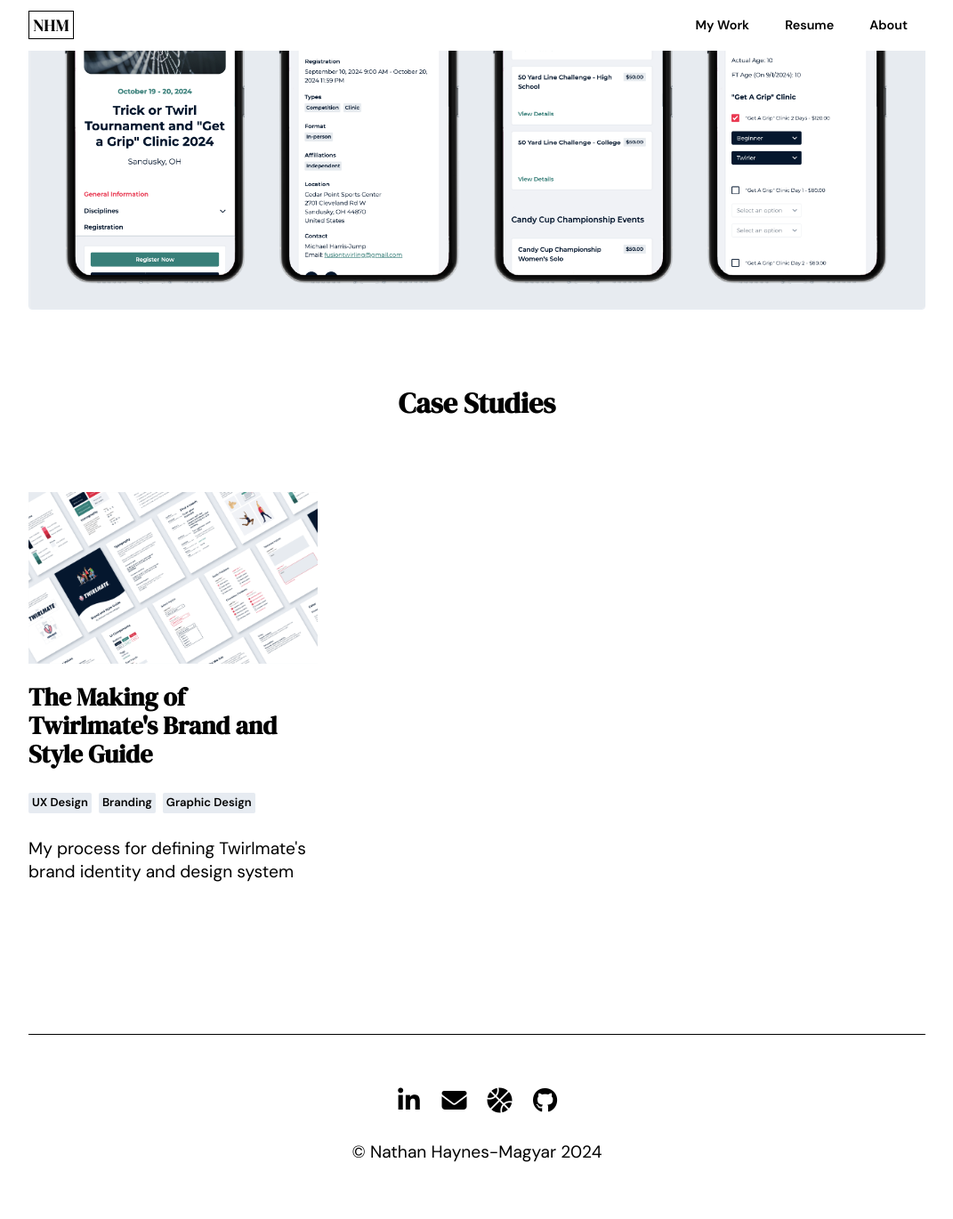
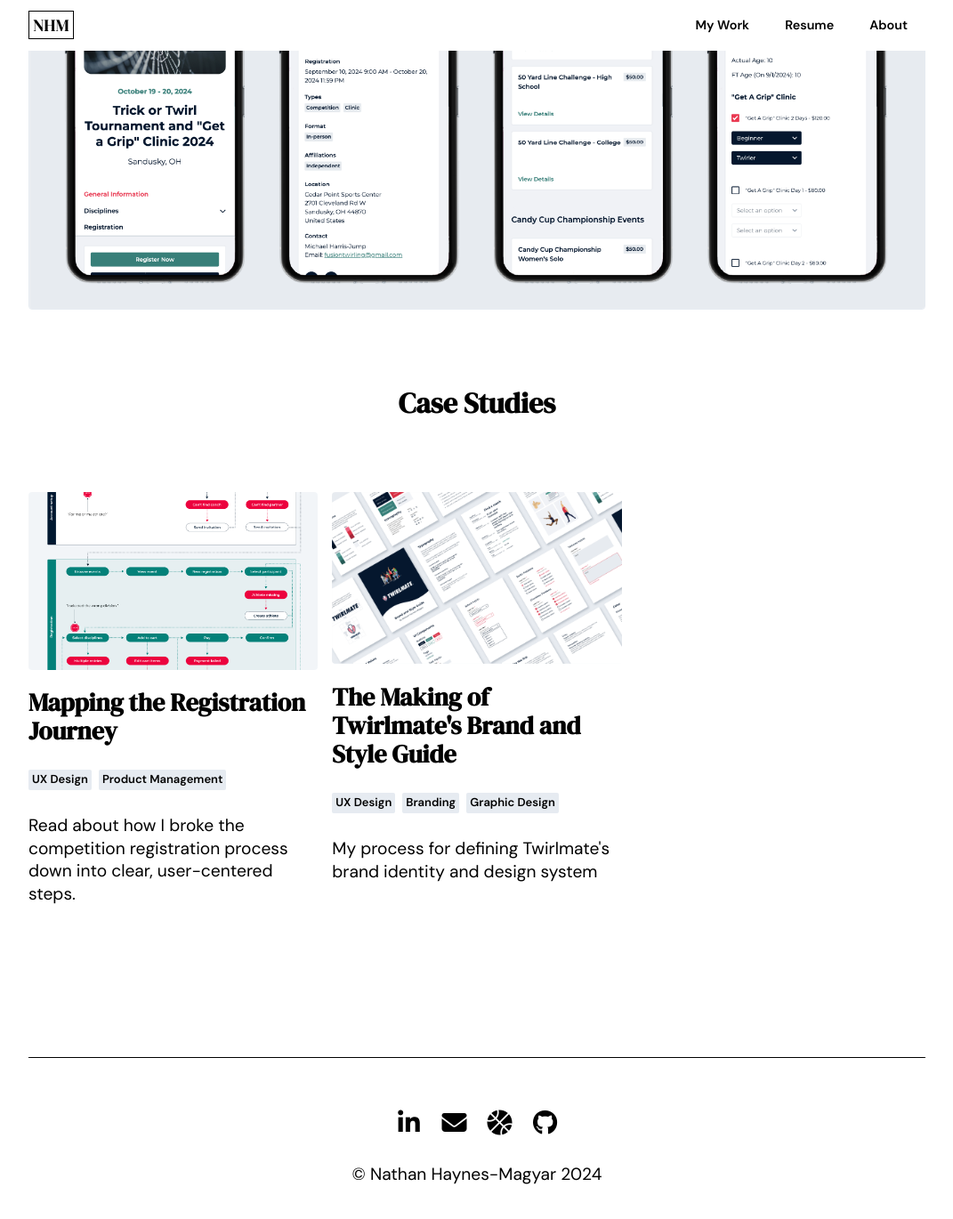
Before and after one commit to njhmagyar/njhmagyar.github.io, a Jekyll site: the page built from _projects/twirlmate.md, in a window 1280 px wide and 1400 px high, scrolled down 1158 px. Shown: the top 1370 px of the window at 89% size, without its empty margins (104-1175 px from the left). Built offline with Jekyll 4.4.1, drawn with Linux system fonts in a browser that asks for light colours; nearby versions of some CDN libraries; some of the changed lines change nothing that is shown.

Commit message:
Add registration journey map case study; fix responsiveness

```diff
--- a/_layouts/default.html
+++ b/_layouts/default.html
@@ -3,6 +3,8 @@
 
 <head>
   <meta charset="utf-8">
+  <meta http-equiv="X-UA-Compatible" content="IE=edge,chrome=1">
+  <meta name="viewport" content="width=device-width, initial-scale=1.0, minimum-scale=1">
   <title>{{ page.title }}</title>
   <link rel="stylesheet" href="/assets/css/styles.css">
   <script src="https://kit.fontawesome.com/811f62710e.js" crossorigin="anonymous"></script>
--- a/_layouts/project.html
+++ b/_layouts/project.html
@@ -57,7 +57,7 @@
     {% for post in filtered_posts %}
     <li class="nhm-card-grid__item">
       <a href="{{ post.url }}" class="nhm-card__link" aria-label="{{ post.title }}">
-        <img class="nhm-card__image" src="{{ post.image }}" alt="">
+        <img class="nhm-card__image mxh-200 rounded" src="{{ post.image }}" alt="">
         <div class="nhm-card--vertical__body pt-1">
           <h3 class="mt-0">{{ post.title }}</h3>
           <ul class="nhm-tag-list">
--- /dev/null
+++ b/_posts/2024-10-17-twirlmate-mapping-registration-journey.md
@@ -0,0 +1,181 @@
+---
+title:  "Mapping the Registration Journey"
+category: twirlmate
+roles: [UX Design, Product Management]
+project: Twirlmate
+image: /assets/images/twirlmate/registration-journey/cover.png
+description: "Read about how I broke the competition registration process down into clear, user-centered steps."
+---
+{% assign project = site.projects | where: 'name', page.project | first %}
+**Project:** <a href="{{ project.url }}" class="text--link">{{ project.name }}</a>
+
+**My Role:** UX Designer, Product Manager
+
+**Methods and Tools:** Journey Mapping, Figma
+
+## The Problem
+{:.mt-3}
+When I set out to design an event registration system for the sport of competitive baton twirling, I thought to myself, “How hard could it be? All you need to collect are two general types of information: who is participating, and what are they participating in.”
+
+However, I quickly realized there is far more to this process. For starters, the registration journey begins way before a person is actually ready to fill out the entry form. Also, during the registration process there’s a lot of information to collect for a given participant that must be collected in a certain order. And when it comes to getting users all the way to the finish line of their purchase, there are several points at which they might get stuck or drop off.
+
+To wrap my head around this ballooning complexity, I needed to map out the overarching journey people were going to take both as customers and users to register via Twirlmate. Here’s how I did it.
+
+## The Process
+{:.mt-3}
+
+### Develop personas
+{:.mt-2}
+The first step was to clarify who’s journey this was going to be. Characteristics I considered included:
+
+- Age
+
+- Gender
+
+- Tech savviness
+
+- Baton twirling roles
+
+- Baton twirling experience
+
+![Athlete](/assets/images/twirlmate/registration-journey/twirlmate-persona--noelle.png "New Parent"){:.w-100.rounded.mt-3.mb-1}
+
+![Athlete](/assets/images/twirlmate/registration-journey/twirlmate-persona--annabel.png "Athlete"){:.w-100.rounded.mb-1}
+
+![Athlete](/assets/images/twirlmate/registration-journey/twirlmate-persona--lisa.png "Experienced Professional"){:.w-100.rounded.mb-1}
+
+
+To arrive at the above personas, I drew on my personal experience as a former competitor and current judge. Direct observation at baton contests tells me that the sport is heavily dominated by middle school and high school-aged girls, and most parents in attendance are moms. If someone is a coach in the sport, they most likely twirled themselves in their youth and now wear multiple hats as a parent, judge, and event organizer as well. Finally, because the sport still runs almost entirely on mail-in entries and pen/paper scoresheets, the average comfort level with technology is most likely very low.
+
+### Define the customer journey
+{:.mt-3}
+Next, keeping all these people in mind, I brainstormed the major phases of the customer journey. I did so by reflecting on my own experience as a former athlete and observing others’ behavior in baton twirling Facebook groups.
+
+The stages I identified included:
+
+![Key Stages](/assets/images/twirlmate/registration-journey/key-stages.png "Key Stages"){:.w-100.rounded.my-3}
+
+**1) Discover** – Customers start by finding out about an event, typically through word of mouth, organic web search, social media, or an email announcement.
+
+**2) Gather**  – Next, customers need to evaluate whether or not to attend by more thoroughly reviewing the details of an event: location, date and time, what’s offered, any special rules or restrictions, etc.
+
+**3) Register** – If they decide to register their athlete, they fill out a form and pay.
+
+**4) Return** - Ideally customers will return to Twirlmate in the future and use it as a go-to source for information on upcoming events.
+
+### Fill in the details
+{:.mt-3}
+The previous stages were a great starting point but they needed to be more specific, so I fleshed them out with a more detailed narrative of what the customer is thinking/feeling, what they're doing, and what might help them move to the next stage:
+
+![Detailed Stages](/assets/images/twirlmate/registration-journey/detailed-stages.png "Detailed Stages"){:.w-100.rounded.my-3}
+
+**1)	Discover** – User sees a Facebook post announcing a save-the-date for a contest happening near them later in the year. They mark the date in their family calendar.
+
+**2)	Gather** - A few months later, they see another Facebook post announcing registration is now open. They click the link to view the contest information and make a mental note to register before the deadline but don’t start the process yet.
+
+**3)	Register** - Finally, they see another Facebook post reminding people that the deadline to register is tomorrow. They stop what they’re doing and return to Twirlmate to register.
+
+**4) Return** - Having had a streamlined, intuitive, positive experience on Twirlmate the first time and seeing a variety of upcoming events listed, they come back to the site to see what other opportunities are offered near them. The customer sees a number of future events they want to register their athlete for, so they bookmark Twirlmate's event calendar to easily return to later.
+
+### Map the registration UX journey
+{:.mt-3}
+
+After clarifying the overarching stages of a customer's journey with Twirlmate, I applied the same kind of step-wise thinking to the interactions they perform as users of the system during the registration flow.
+
+I asked myself, "What actions must the user take, and in what order?" I came to realize there were two distinct interaction flows for the user to complete: account setup, where they enter all of their information in the system for future use/re-use; registration, where they enter 1+ contestants into a competition.
+
+![Registration UX map](/assets/images/twirlmate/registration-journey/registration-ux-map.png "Registration UX map"){:.w-100.rounded.my-3}
+
+#### Account setup
+
+**i.	Account holder profile** – They provide information about themselves as the person who will be registering 1+ participants.
+{:.pl-2}
+
+**ii.	Athlete profile(s)** – They create profiles/subaccounts for each of their athletes.
+{:.pl-2}
+
+**iii.	Coach relationships** – They form connections with other Twirlmate users who coach their athletes. This is important for event organizers to know so they can avoid conflicts of interest when assigning judges to specific groups of athletes.
+{:.pl-2}
+
+**iv.	Duets, trios, and group memberships** – They form additional connections with other Twirlmate athletes/groups with whom they’ll be competing.
+{:.pl-2}
+
+#### Registration
+
+**i.	Registration page navigation** – Depending on which page they entered Twirlmate through, users must navigate to the event’s registration page.
+{:.pl-2}
+
+**ii.	Participant selection** – Once there, they start the registration process by selecting from a list of athletes they can manage.
+{:.pl-2}
+
+**iii.	Discipline selection** – Next, they choose from the available disciplines and select their athlete’s age division/skill level for each.
+{:.pl-2}
+
+**iv.	Add to cart** – Having selected all of their participant’s disciplines, they add the entry to their cart and review the information for accuracy.
+{:.pl-2}
+
+**v.	Payment** – Assuming all is well, they pay the total amount of the entry.
+{:.pl-2}
+
+**vi.	Confirmation** – After payment succeeds, they receive an email confirmation of their purchase.
+{:.pl-2}
+
+### Identify points of friction
+
+Next I reviewed the narrative for places where the user could get stuck or confused, and rephrased them into “How Might We” questions:
+
+![Registration UX map with Points of Friction](/assets/images/twirlmate/registration-journey/registration-ux-map-friction.png "Registration UX map with Points of Friction"){:.w-100.rounded.my-3}
+
+-	**Account Holder Profile:** Users might wonder if this is where they’re meant to enter their information or their athlete’s. How might we clarify we’re asking for the account holder’s information?
+
+-	**Relationships:** Users might search for someone who doesn’t have a Twirlmate account yet. How might we help users connect with people outside of Twirlmate?
+
+-	**Relationships:** If someone else creates a duet with the user’s athlete, they wouldn’t readily know it. How might we alert Twirlmate users when there’s new information relevant to their athlete?
+
+-	**Participant Selection:** Users might not have all of their athletes created before they go to register. How might we help users create additional athletes during the registration process?
+
+-	**Participant Selection:** Users might want to register more than one participant. How might we facilitate multi-participant registration?
+
+-	**Discipline Selection:** Users might accidentally choose the wrong discipline, age division, or skill level. How might we reduce the likelihood of human error in the registration process?
+
+-	**Add to Cart:** Users might want to add, edit, or remove an item from their entry. How might we help users easily modify their entry after it’s been added to their cart?
+
+-	**Payment:** Users’ payment could fail for any number of reasons (declined card, insufficient funds, etc). How might we help people recover from failed payments?
+
+### Reduce points of friction
+
+Then I focused on the points that required new steps in the journey and added the following:
+
+-	**Invitations:** during account setup, if users don’t find someone they’re looking for they can send them an email invitation to join Twirlmate.
+
+-	**Participant Selection:** during registration, if users haven’t added all of their athletes ahead of time, they can create additional athlete, duet, and trio profiles in the moment.
+
+-	**Multi-participant Registration:** if users are registering more than 1 person, they can repeat the participant/discipline selection steps and bundle all entries together before adding everything to their cart.
+
+-	**Add to Cart:** if users want to modify something about their entry, they can easily link back to its editable version. They can also delete it entirely from the cart.
+
+-	**Payment:** if the user’s payment fails, they receive an email explaining what happened and a link to try checking out again.
+
+
+## The Solution
+Putting it all together, the result is a comprehensive general depiction of the steps a Twirlmate user must take during the registration process. In reality there’s even more nuance to the sequence of events, as additional requirements come and go depending on the user’s role in the system. But this artifact provides a base from which all of those can extend.
+
+![Registration UX map with Side Journeys to Reduce Fricion](/assets/images/twirlmate/registration-journey/registration-ux-map-w-side-journeys.png "Registration UX map with Side Journeys"){:.w-100.rounded.my-3}
+
+## Next Steps
+To carry this work forward, I continued thinking about other personas and how their journey would align with/deviate from what I had so far and ultimately used the artifact to guide the interface design process.
+
+In the future I plan to periodically review, update, and refine the journey to reflect the customer experience.
+
+
+## Lessons Learned
+
+### Balance Linearity and Flexibility
+While the registration process is largely linear, there turned out to be a handful of places where the user needed to pause for a side journey or return to a previous step. Therefore, it’s important to find the right balance between the simplicity afforded by a linear sequence and the flexibility of a more free-form experience.
+
+### Expect the Unexpected
+Users will inevitably do the things you don't expect. Therefore it’s important to put yourself in their shoes as much as possible to identify where they might have trouble and proactively provide measures to prevent or resolve those issues.
+
+### When in Doubt, Write It Out
+The most clarifying part of this process was constructing a specific user scenario/narrative. Digging into these details painted a clearer picture in my mind of who I was designing for and allowed me to better see things from their perspective, which led to questions and solutions I hadn’t previously considered.
+{:.mb-5}
--- a/_sass/04-layout/_main.scss
+++ b/_sass/04-layout/_main.scss
@@ -90,8 +90,8 @@
     text-align: left;
     @include flex($justify: space-between, $align: center, $wrap: nowrap);
   }
-  &.mobile-image-first {
-    @media #{$mq-700-and-below} {
+  @media #{$mq-700-and-below} {
+    &.mobile-image-first {
       @include flex($direction: column-reverse, $justify: center, $align: center);
     }
   }
--- a/_sass/05-components/_cards.scss
+++ b/_sass/05-components/_cards.scss
@@ -92,7 +92,11 @@
 }
 
 .nhm-card__image {
-  max-width: 100%;
+  width: 100%;
+  &.mxh-200 {
+    max-height: 200px;
+    object-fit: cover;
+  }
 }
 
 .nhm-tag {
```
Also changed, not shown: _posts/2024-10-16-twirlmate-style-guide.md (renamed from _posts/2024-10-17-twirlmate-style-guide.md), assets/images/twirlmate/registration-journey/cover.png (added), assets/images/twirlmate/registration-journey/detailed-stages.png (added), assets/images/twirlmate/registration-journey/key-stages.png (added), assets/images/twirlmate/registration-journey/registration-ux-map-friction.png (added), assets/images/twirlmate/registration-journey/registration-ux-map-w-side-journeys.png (added), assets/images/twirlmate/registration-journey/registration-ux-map.png (added), assets/images/twirlmate/registration-journey/twirlmate-persona--annabel.png (added), assets/images/twirlmate/registration-journey/twirlmate-persona--lisa.png (added), assets/images/twirlmate/registration-journey/twirlmate-persona--noelle.png (added).
